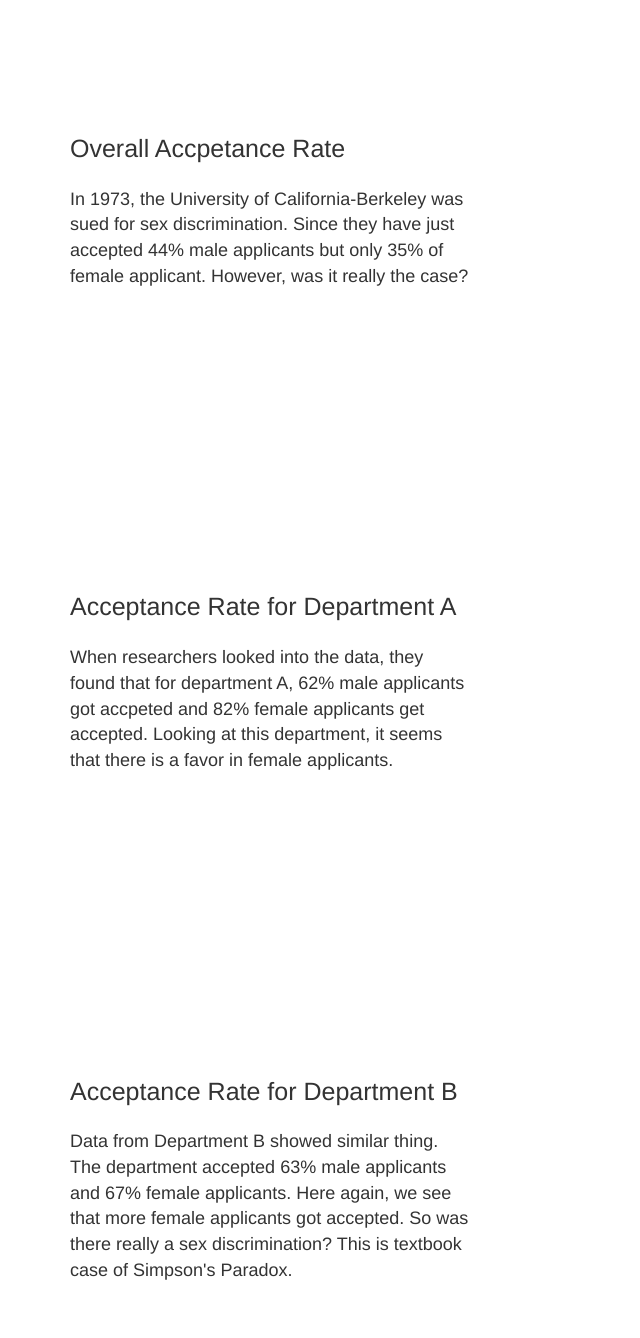
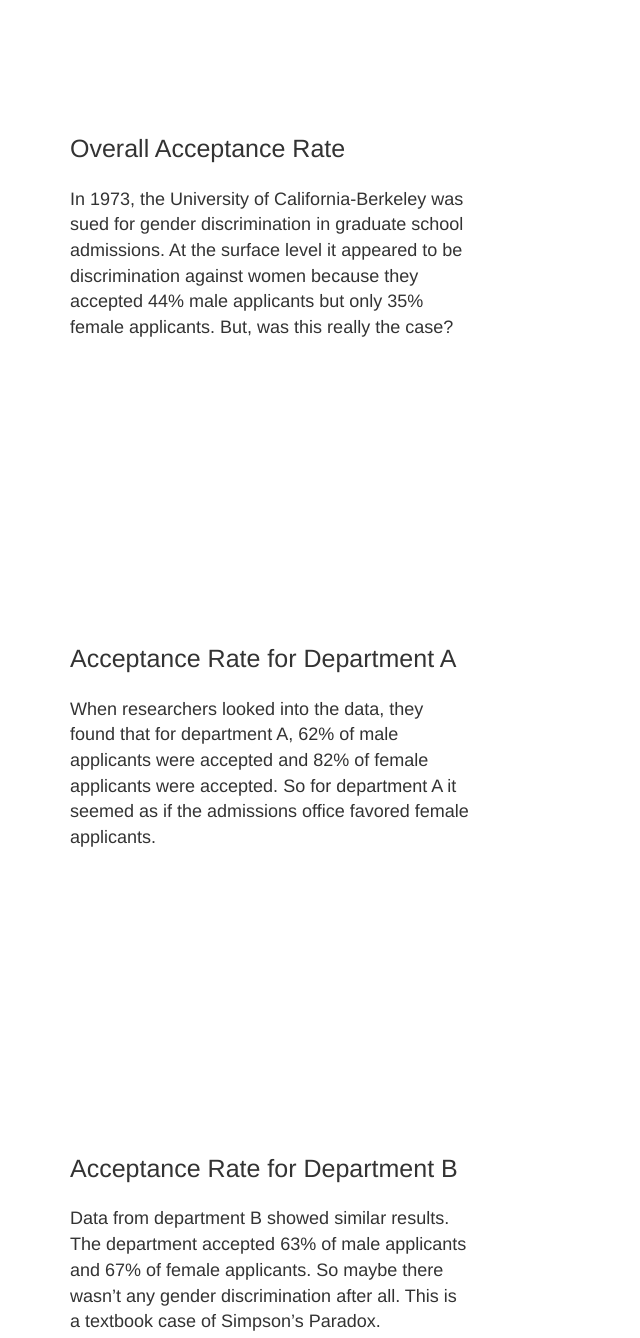
Before and after one commit to ztianai/info474Project, a plain HTML site: page index.html in a window 1280 px wide. Shown: the part 540-1878 px from the top of the page, without its empty margins (0-640 px from the left). Drawn offline with nearby package versions, Linux system fonts and the light colour scheme.

Commit message:
fixed typos in index

```diff
--- a/index.html
+++ b/index.html
@@ -37,16 +37,16 @@
                         <div class="descr">In 1951, a British statistician named Edward H. Simpson discovered a statistical phenomenon, which thereafter became known as Simpson’s Paradox. Other statisticians had mentioned similar effects earlier but Simpson was the first to truly describe this phenomenon in a technical paper. This paradox is used in statistics to illustrate the care that statisticians need to take when interpreting data because it can lead to false conclusions. Indeed, many statisticians believe that the mainstream public should be aware of the counter-intuitive results frequently found in statistics since statistics can shape public opinion. One of the best-known examples of Simpson's paradox is a study of gender bias among graduate school admissions to University of California, Berkeley. </div>
                     </section>
                     <section class="step">
-                        <div class="title">Overall Accpetance Rate</div><br>
-                        <div class="descr">In 1973, the University of California-Berkeley was sued for sex discrimination. Since they have just accepted 44% male applicants but only 35% of female applicant. However, was it really the case?</div>
+                        <div class="title">Overall Acceptance Rate</div><br>
+                        <div class="descr">In 1973, the University of California-Berkeley was sued for gender discrimination in graduate school admissions. At the surface level it appeared to be discrimination against women because they accepted 44% male applicants but only 35% female applicants. But, was this really the case?</div>
                     </section>
                     <section class="step">
                         <div class="title">Acceptance Rate for Department A</div><br>
-                        <div class="descr">When researchers looked into the data, they found that for department A, 62% male applicants got accpeted and 82% female applicants get accepted. Looking at this department, it seems that there is a favor in female applicants.</div>
+                        <div class="descr">When researchers looked into the data, they found that for department A, 62% of male applicants were accepted and 82% of female applicants were accepted. So for department A it seemed as if the admissions office favored female applicants.</div>
                     </section>
                     <section class="step">
                         <div class="title">Acceptance Rate for Department B</div><br>
-                        <div class="descr">Data from Department B showed similar thing. The department accepted 63% male applicants and 67% female applicants. Here again, we see that more female applicants got accepted. So was there really a sex discrimination? This is textbook case of Simpson's Paradox.</div>
+                        <div class="descr">Data from department B showed similar results. The department accepted 63% of male applicants and 67% of female applicants. So maybe there wasn’t any gender discrimination after all. This is a textbook case of Simpson’s Paradox. </div>
                     </section>
                     <section class="step" id="nograph">
                         <div class="title">What is Simpson’s Paradox?</div><br>
```
